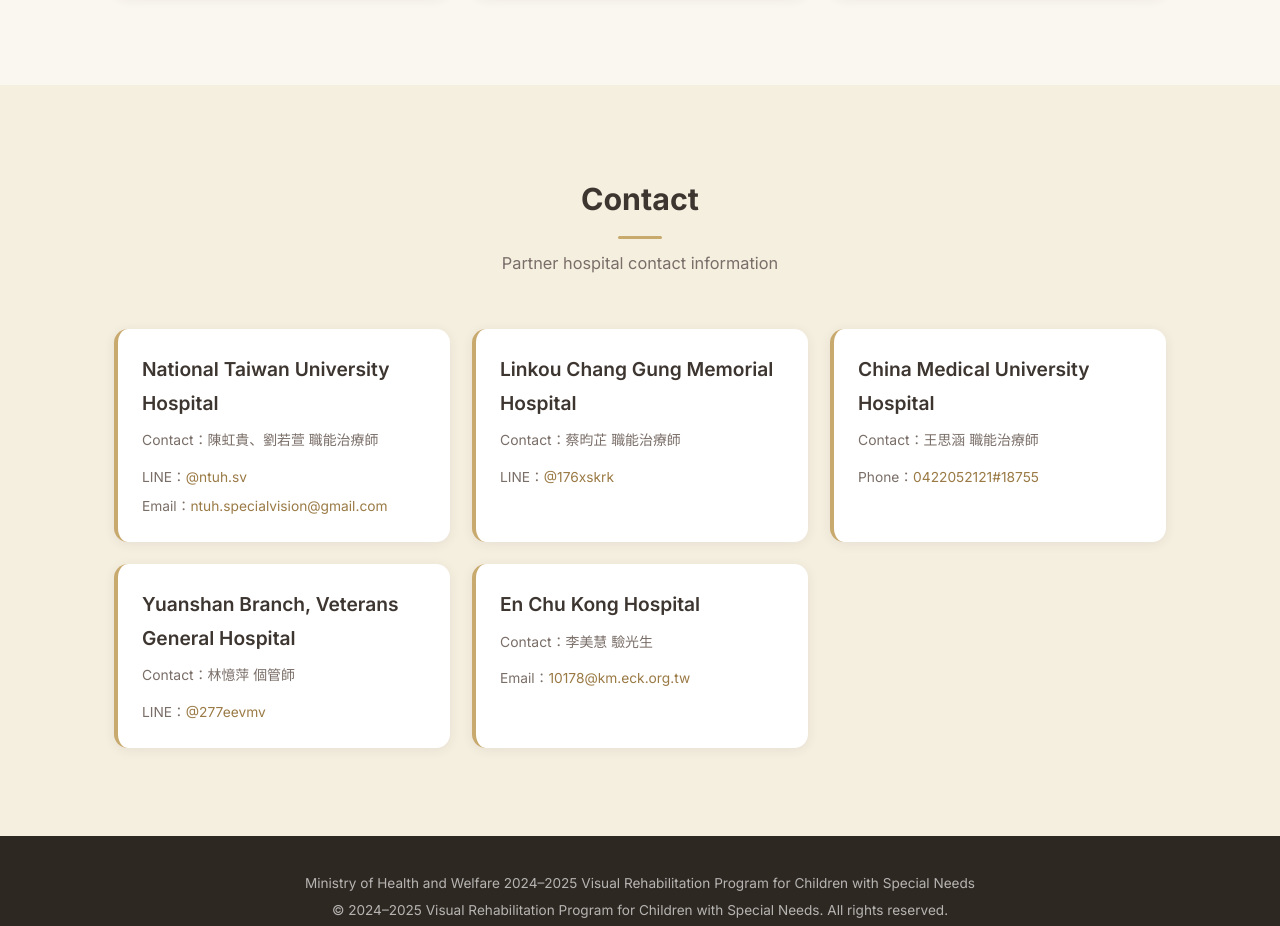
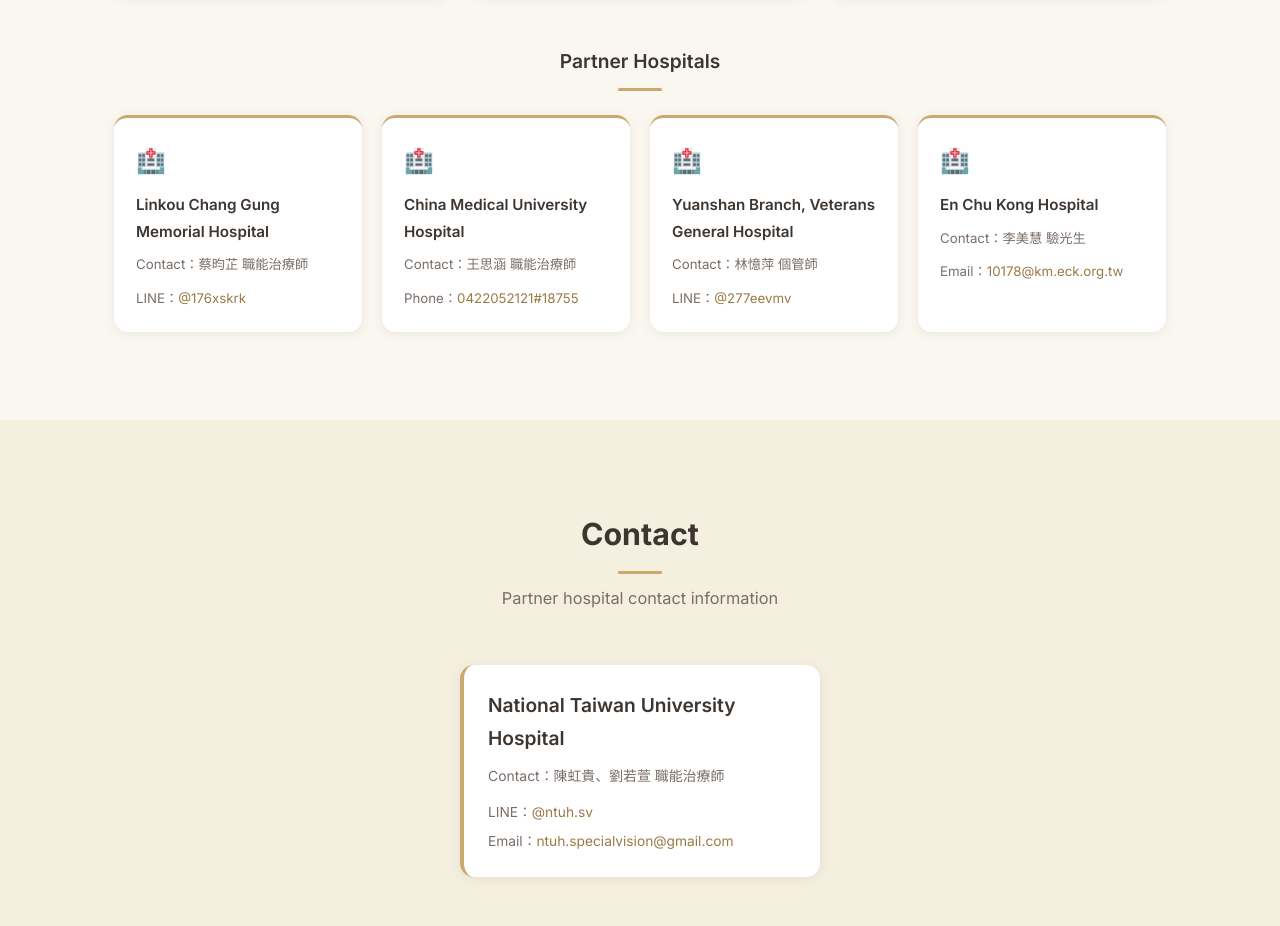
Before and after one commit to visionspecialkids/visionspecialkids.github.io, a plain HTML site: page index.html in a window 1280 px wide. Shown: the part 7294-8220 px from the top of the page. Drawn offline with Linux system fonts and the light colour scheme.

Commit message:
refactor: 將 4 家合作醫院移至資源連結，聯絡方式僅保留台大醫院

```diff
--- a/css/style.css
+++ b/css/style.css
@@ -319,7 +319,38 @@
 .resource-card h3 { color: var(--text); font-size: .97rem; margin-bottom: 8px; }
 .resource-link { color: var(--primary-dark); font-size: .82rem; }
 
+/* ── Resources — Hospitals ────────────────────────────── */
+.resources-hospitals-title {
+  color: var(--text); margin: 48px 0 24px; text-align: center;
+}
+.resources-hospitals-title::after {
+  content: ''; display: block; width: 44px; height: 3px;
+  background: var(--primary); border-radius: 2px; margin: 10px auto 0;
+}
+.resources-hospitals-grid {
+  display: grid; grid-template-columns: repeat(4, 1fr); gap: 20px;
+}
+.hospital-card {
+  background: var(--white); border-radius: var(--radius);
+  padding: 22px; box-shadow: var(--shadow);
+  border-top: 3px solid var(--primary);
+}
+.hospital-icon { font-size: 1.5rem; margin-bottom: 10px; }
+.hospital-card h4 { color: var(--text); margin-bottom: 8px; font-size: .95rem; }
+.hospital-person { color: var(--text-light); font-size: .83rem; margin-bottom: 10px; }
+.hospital-methods { display: flex; flex-direction: column; gap: 4px; }
+.hospital-methods p { font-size: .83rem; color: var(--text-light); }
+.hospital-methods a { color: var(--primary-dark); }
+
+@media (max-width: 960px) {
+  .resources-hospitals-grid { grid-template-columns: repeat(2, 1fr); }
+}
+@media (max-width: 640px) {
+  .resources-hospitals-grid { grid-template-columns: 1fr; }
+}
+
 /* ── Contact ──────────────────────────────────────────── */
+.contact-single { max-width: 360px; margin: 0 auto; }
 .contact-grid {
   display: grid;
   grid-template-columns: repeat(3, 1fr);
--- a/index.html
+++ b/index.html
@@ -368,6 +368,42 @@
           <span class="resource-link">healthforkids.mohw.gov.tw</span>
         </a>
       </div>
+
+      <h3 class="resources-hospitals-title" data-i18n="resources.hospitals.title">計畫合作醫院</h3>
+      <div class="resources-hospitals-grid">
+        <div class="hospital-card">
+          <div class="hospital-icon">🏥</div>
+          <h4 data-i18n="contact.linkou">林口長庚紀念醫院</h4>
+          <p class="hospital-person"><span data-i18n="contact.person">聯絡人</span>：蔡昀芷 職能治療師</p>
+          <div class="hospital-methods">
+            <p>LINE：<a href="https://line.me/R/ti/p/@176xskrk" target="_blank" rel="noopener">@176xskrk</a></p>
+          </div>
+        </div>
+        <div class="hospital-card">
+          <div class="hospital-icon">🏥</div>
+          <h4 data-i18n="contact.cmu">中國醫藥大學附設醫院</h4>
+          <p class="hospital-person"><span data-i18n="contact.person">聯絡人</span>：王思涵 職能治療師</p>
+          <div class="hospital-methods">
+            <p><span data-i18n="contact.phone">電話</span>：<a href="tel:0422052121">0422052121#18755</a></p>
+          </div>
+        </div>
+        <div class="hospital-card">
+          <div class="hospital-icon">🏥</div>
+          <h4 data-i18n="contact.vghy">榮民總醫院員山分院</h4>
+          <p class="hospital-person"><span data-i18n="contact.person">聯絡人</span>：林憶萍 個管師</p>
+          <div class="hospital-methods">
+            <p>LINE：<a href="https://line.me/R/ti/p/@277eevmv" target="_blank" rel="noopener">@277eevmv</a></p>
+          </div>
+        </div>
+        <div class="hospital-card">
+          <div class="hospital-icon">🏥</div>
+          <h4 data-i18n="contact.eck">恩主公醫院</h4>
+          <p class="hospital-person"><span data-i18n="contact.person">聯絡人</span>：李美慧 驗光生</p>
+          <div class="hospital-methods">
+            <p>Email：<a href="mailto:10178@km.eck.org.tw">10178@km.eck.org.tw</a></p>
+          </div>
+        </div>
+      </div>
     </div>
   </section>
 
@@ -378,41 +414,13 @@
         <h2 data-i18n="contact.title">聯絡方式</h2>
         <p data-i18n="contact.subtitle">計畫合作醫院聯絡資訊</p>
       </div>
-      <div class="contact-grid">
+      <div class="contact-single">
         <div class="contact-card">
           <h3 data-i18n="contact.ntuh">台大醫院</h3>
           <p class="contact-person"><span data-i18n="contact.person">聯絡人</span>：陳虹貴、劉若萱 職能治療師</p>
           <div class="contact-methods">
             <p>LINE：<a href="https://line.me/R/ti/p/@ntuh.sv" target="_blank" rel="noopener">@ntuh.sv</a></p>
             <p>Email：<a href="mailto:ntuh.specialvision@gmail.com">ntuh.specialvision@gmail.com</a></p>
-          </div>
-        </div>
-        <div class="contact-card">
-          <h3 data-i18n="contact.linkou">林口長庚紀念醫院</h3>
-          <p class="contact-person"><span data-i18n="contact.person">聯絡人</span>：蔡昀芷 職能治療師</p>
-          <div class="contact-methods">
-            <p>LINE：<a href="https://line.me/R/ti/p/@176xskrk" target="_blank" rel="noopener">@176xskrk</a></p>
-          </div>
-        </div>
-        <div class="contact-card">
-          <h3 data-i18n="contact.cmu">中國醫藥大學附設醫院</h3>
-          <p class="contact-person"><span data-i18n="contact.person">聯絡人</span>：王思涵 職能治療師</p>
-          <div class="contact-methods">
-            <p><span data-i18n="contact.phone">電話</span>：<a href="tel:0422052121">0422052121#18755</a></p>
-          </div>
-        </div>
-        <div class="contact-card">
-          <h3 data-i18n="contact.vghy">榮民總醫院員山分院</h3>
-          <p class="contact-person"><span data-i18n="contact.person">聯絡人</span>：林憶萍 個管師</p>
-          <div class="contact-methods">
-            <p>LINE：<a href="https://line.me/R/ti/p/@277eevmv" target="_blank" rel="noopener">@277eevmv</a></p>
-          </div>
-        </div>
-        <div class="contact-card">
-          <h3 data-i18n="contact.eck">恩主公醫院</h3>
-          <p class="contact-person"><span data-i18n="contact.person">聯絡人</span>：李美慧 驗光生</p>
-          <div class="contact-methods">
-            <p>Email：<a href="mailto:10178@km.eck.org.tw">10178@km.eck.org.tw</a></p>
           </div>
         </div>
       </div>
--- a/js/i18n.js
+++ b/js/i18n.js
@@ -122,6 +122,7 @@
     'resources.tavr': '視覺復健專業服務協會',
     'resources.forblind': '視障者家長協會',
     'resources.healthforkids': '優化兒童照護計畫',
+    'resources.hospitals.title': '計畫合作醫院',
     'contact.title': '聯絡方式',
     'contact.subtitle': '計畫合作醫院聯絡資訊',
     'contact.person': '聯絡人',
@@ -258,6 +259,7 @@
     'resources.tavr': 'Taiwan Association of Visual Rehabilitation',
     'resources.forblind': 'Visual Impairment Parents Association',
     'resources.healthforkids': 'Optimized Child Care Program',
+    'resources.hospitals.title': 'Partner Hospitals',
     'contact.title': 'Contact',
     'contact.subtitle': 'Partner hospital contact information',
     'contact.person': 'Contact',
```
